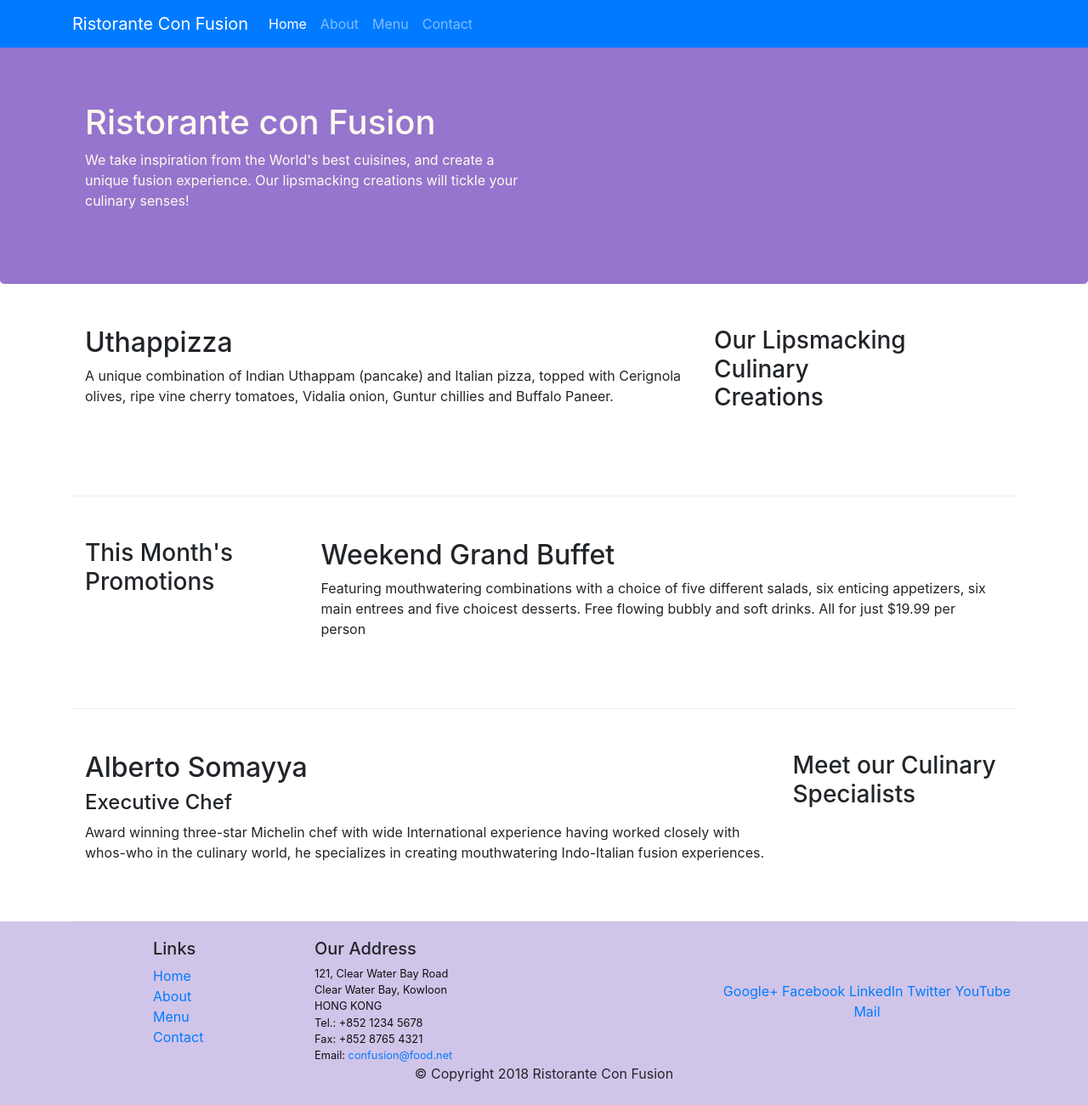
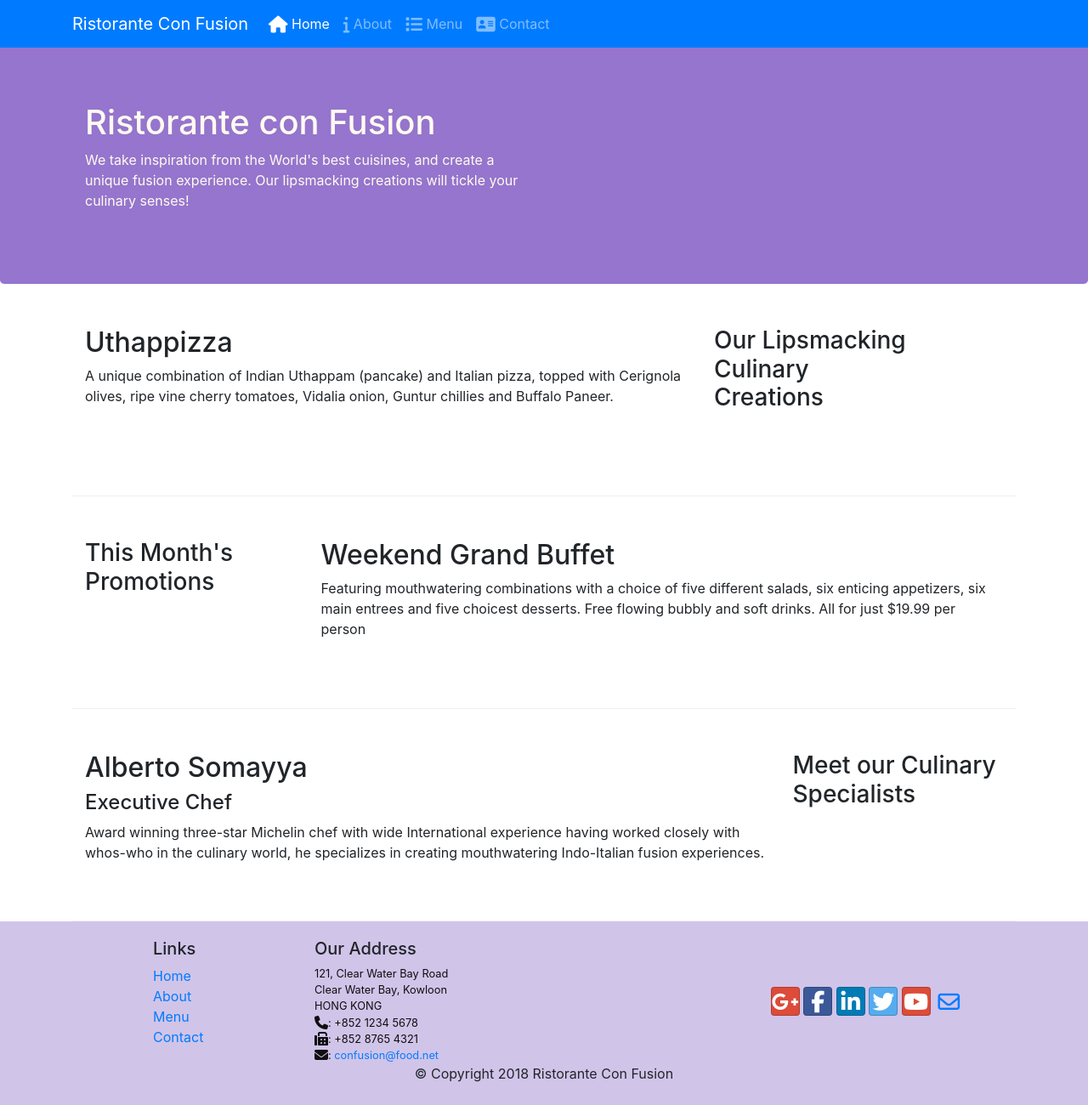
Before and after one commit to Nitin17Kumar/Ristorante-Con-Fusion, a website: page index.html in a window 1280 px wide. Shown: the whole page at 85% size. Drawn offline with nearby package versions, Linux system fonts and the light colour scheme.

Commit message:
icons added

```diff
--- a/index.html
+++ b/index.html
@@ -9,7 +9,9 @@
 
     <!-- Bootstrap CSS -->
     <link rel="stylesheet" href="node_modules/bootstrap/dist/css/bootstrap.min.css">
-     <link rel="stylesheet" href="css/style0.css">
+    <link rel="stylesheet" href="node_modules/font-awesome/css/font-awesome.min.css">
+    <link rel="stylesheet" href="node_modules/bootstrap-social/bootstrap-social.css">
+    <link rel="stylesheet" href="css/style0.css">
     <title>Ristorante Con Fusion</title>
 </head>
 
@@ -23,10 +25,10 @@
                 <ul class="navbar-nav mr-auto">
                     <div class="collapse navbar-collapse" id="Navbar">
                 <ul class="navbar-nav mr-auto">
-                    <li class="nav-item active"><a class="nav-link" href="#">Home</a></li>
-                    <li class="nav-item"><a class="nav-link" href="./aboutus.html">About</a></li>
-                    <li class="nav-item"><a class="nav-link" href="#">Menu</a></li>
-                    <li class="nav-item"><a class="nav-link" href="#">Contact</a></li>
+                    <li class="nav-item active"><a class="nav-link" href="#"><span class="fa fa-home fa-lg"></span> Home</a></li>
+                    <li class="nav-item"><a class="nav-link" href="./aboutus.html"><span class="fa fa-info fa-lg"></span> About</a></li>
+                    <li class="nav-item"><a class="nav-link" href="#"><span class="fa fa-list fa-lg"></span> Menu</a></li>
+                    <li class="nav-item"><a class="nav-link" href="#"><span class="fa fa-address-card fa-lg"></span> Contact</a></li>
                 </ul>
             </div>
         </div>
@@ -96,20 +98,21 @@
                       121, Clear Water Bay Road<br>
                       Clear Water Bay, Kowloon<br>
                       HONG KONG<br>
-                      Tel.: +852 1234 5678<br>
-                      Fax: +852 8765 4321<br>
-                      Email: <a href="mailto:confusion@food.net">confusion@food.net</a>
+                      <i class="fa fa-phone fa-lg"></i>: +852 1234 5678<br>
+                      <i class="fa fa-fax fa-lg"></i>: +852 8765 4321<br>
+                      <i class="fa fa-envelope fa-lg"></i>: <a href="mailto:confusion@food.net">confusion@food.net</a>
                    </address>
                 </div>
                 <div class="col-12 col-sm-4 align-self-center">
                     <div class="text-center">
-                        <a href="http://google.com/+">Google+</a>
-                        <a href="http://www.facebook.com/profile.php?id=">Facebook</a>
-                        <a href="http://www.linkedin.com/in/">LinkedIn</a>
-                        <a href="http://twitter.com/">Twitter</a>
-                        <a href="http://youtube.com/">YouTube</a>
-                        <a href="mailto:">Mail</a>
+                        <a class="btn btn-social-icon btn-google" href="http://google.com/+"><i class="fa fa-google-plus"></i></a>
+                        <a class="btn btn-social-icon btn-facebook" href="http://www.facebook.com/profile.php?id="><i class="fa fa-facebook"></i></a>
+                        <a class="btn btn-social-icon btn-linkedin" href="http://www.linkedin.com/in/"><i class="fa fa-linkedin"></i></a>
+                        <a class="btn btn-social-icon btn-twitter" href="http://twitter.com/"><i class="fa fa-twitter"></i></a>
+                        <a class="btn btn-social-icon btn-google" href="http://youtube.com/"><i class="fa fa-youtube"></i></a>
+                        <a class="btn btn-social-icon" href="mailto:"><i class="fa fa-envelope-o"></i></a>
                     </div>
+
                 </div>
            </div>
            <div class="row justify-content-center">
```
Also changed, not shown: aboutus.html (+16 -14 lines).
